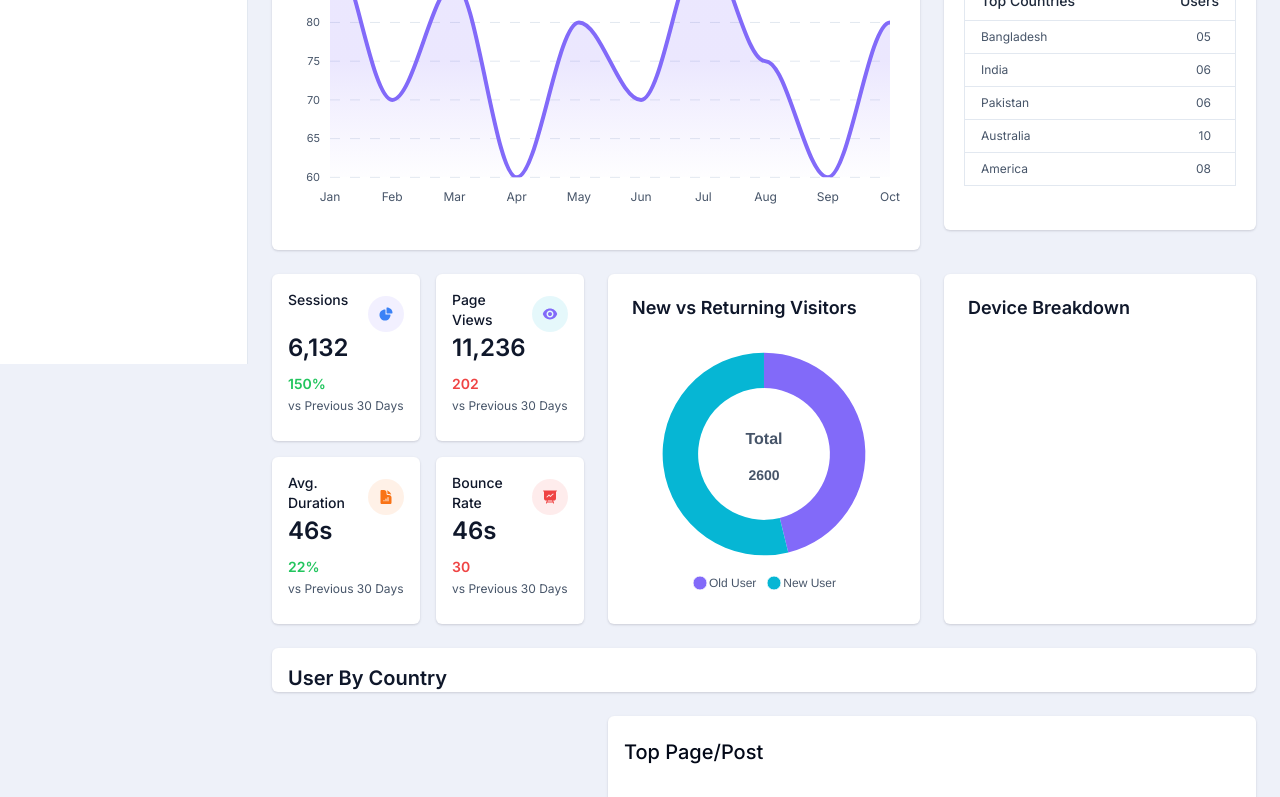
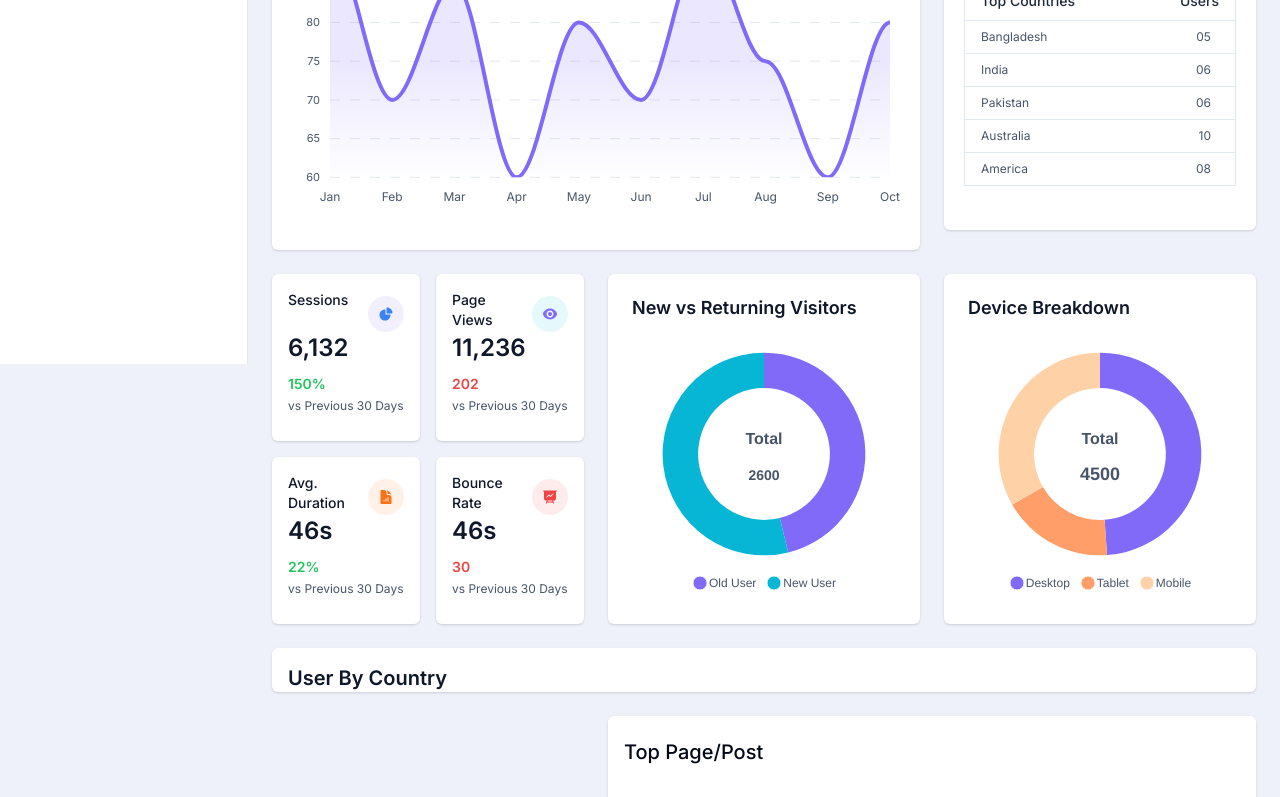
Before and after one commit to Codeshaper-bd/dashTail-free, a Next.js app: page /dashboard in a window 1280 px wide. Shown: the part 436-1233 px from the top of the page. Built offline with nearby package versions, Linux system fonts and the light colour scheme; some icons are missing.

Commit message:
add: device breakdown

```diff
--- a/app/(dashboard)/(pages)/dashboard/components/user-device-report.jsx
+++ b/app/(dashboard)/(pages)/dashboard/components/user-device-report.jsx
@@ -1,101 +1,85 @@
-// "use client";
-// import dynamic from "next/dynamic";
-// const Chart = dynamic(() => import("react-apexcharts"), { ssr: false });
+"use client";
+import dynamic from "next/dynamic";
+const Chart = dynamic(() => import("react-apexcharts"), { ssr: false });
 
-// import { useThemeStore } from "@/store";
-// import { useTheme } from "next-themes";
-// import { themes } from "@/config/thems";
+import { useTheme } from "next-themes";
+import { siteConfig } from "@/config/site";
 
-// const UserDeviceReport = ({ height = 250 }) => {
-//   const { theme: config, setTheme: setConfig } = useThemeStore();
-//   const { theme: mode } = useTheme();
-//   const theme = themes.find((theme) => theme.name === config);
-//   const series = [2200, 800, 1500];
-//   const options = {
-//     chart: {
-//       toolbar: {
-//         show: false,
-//       },
-//     },
-//     labels: ["Desktop ", "Tablet", "Mobile"],
-//     dataLabels: {
-//       enabled: false,
-//     },
-//     colors: [
-//       `hsl(${theme?.cssVars[mode === "dark" ? "dark" : "light"].primary})`,
-//       "#FF9E69", "#FFD1A7"
-//     ],
-//     tooltip: {
-//       theme: mode === "dark" ? "dark" : "light",
-//     },
-//     stroke: {
-//       width: 0
-//     },
-//     plotOptions: {
-//       pie: {
-//         donut: {
-//           labels: {
-//             show: true,
-//             name: {
-//               show: true,
-//               fontSize: "24px",
-//               fontWeight: 500,
-//               color: `hsl(${theme?.cssVars[
-//                 mode === "dark" || mode === "system" ? "dark" : "light"
-//               ].chartLabel
-//                 })`,
-//             },
-//             value: {
-//               show: true,
-//               label: "Total",
-//               fontSize: "18px",
-//               fontWeight: 600,
-//               color: `hsl(${theme?.cssVars[
-//                 mode === "dark" || mode === "system" ? "dark" : "light"
-//               ].chartLabel
-//                 })`,
-//             },
-//             total: {
-//               show: true,
-//               label: "Total",
-//               fontSize: "16px",
-//               fontWeight: 600,
-//               color: `hsl(${theme?.cssVars[
-//                 mode === "dark" || mode === "system" ? "dark" : "light"
-//               ].chartLabel
-//                 })`
+const UserDeviceReport = ({ height = 250 }) => {
+  const { theme: mode } = useTheme();
+  const series = [2200, 800, 1500];
+  const options = {
+    chart: {
+      toolbar: {
+        show: false,
+      },
+    },
+    labels: ["Desktop ", "Tablet", "Mobile"],
+    dataLabels: {
+      enabled: false,
+    },
+    colors: [
+      siteConfig.sitePrimaryColor,
+      "#FF9E69", "#FFD1A7"
+    ],
+    tooltip: {
+      theme: mode === "dark" ? "dark" : "light",
+    },
+    stroke: {
+      width: 0
+    },
+    plotOptions: {
+      pie: {
+        donut: {
+          labels: {
+            show: true,
+            name: {
+              show: true,
+              fontSize: "24px",
+              fontWeight: 500,
+              color: mode === "dark" ? "#94a3b8" : "#475569",
+            },
+            value: {
+              show: true,
+              label: "Total",
+              fontSize: "18px",
+              fontWeight: 600,
+              color: mode === "dark" ? "#94a3b8" : "#475569",
+            },
+            total: {
+              show: true,
+              label: "Total",
+              fontSize: "16px",
+              fontWeight: 600,
+              color: mode === "dark" ? "#94a3b8" : "#475569"
+            },
+          },
+        },
+      },
+    },
+    legend: {
+      position: "bottom",
+      labels: {
+        colors: mode === "dark" ? "#94a3b8" : "#475569",
+      },
+    },
 
-//             },
-//           },
-//         },
-//       },
-//     },
-//     legend: {
-//       position: "bottom",
-//       labels: {
-//         colors: `hsl(${theme?.cssVars[
-//           mode === "dark" || mode === "system" ? "dark" : "light"
-//         ].chartLabel
-//           })`,
-//       },
-//     },
+    padding: {
+      top: 0,
+      right: 0,
+      bottom: 0,
+      left: 0,
+    },
+  };
+  return (
+    <Chart
+      options={options}
+      series={series}
+      type="donut"
+      height={height}
+      width={"100%"}
+    />
+  );
+};
 
-//     padding: {
-//       top: 0,
-//       right: 0,
-//       bottom: 0,
-//       left: 0,
-//     },
-//   };
-//   return (
-//     <Chart
-//       options={options}
-//       series={series}
-//       type="donut"
-//       height={height}
-//       width={"100%"}
-//     />
-//   );
-// };
-
-// export default UserDeviceReport;
+export default UserDeviceReport;
--- a/app/(dashboard)/(pages)/dashboard/page.jsx
+++ b/app/(dashboard)/(pages)/dashboard/page.jsx
@@ -2,7 +2,7 @@
 import { Card, CardContent, CardHeader, CardTitle } from "@/components/ui/card";
 import ReportsSnapshot from "./components/reports-snapshot";
 import CountryMap from "./components/country-map";
-// import UserDeviceReport from "./components/user-device-report";
+import UserDeviceReport from "./components/user-device-report";
 import UserStats from "./components/user-stats-chart";
 import UsersStat from "./components/users-stat";
 import ReportsArea from "./components/reports-area";
@@ -47,7 +47,7 @@ const Dashboard = () => {
             </CardTitle>
           </CardHeader>
           <CardContent>
-            {/* <UserDeviceReport /> */}
+            <UserDeviceReport />
           </CardContent>
         </Card>
       </div>
```
